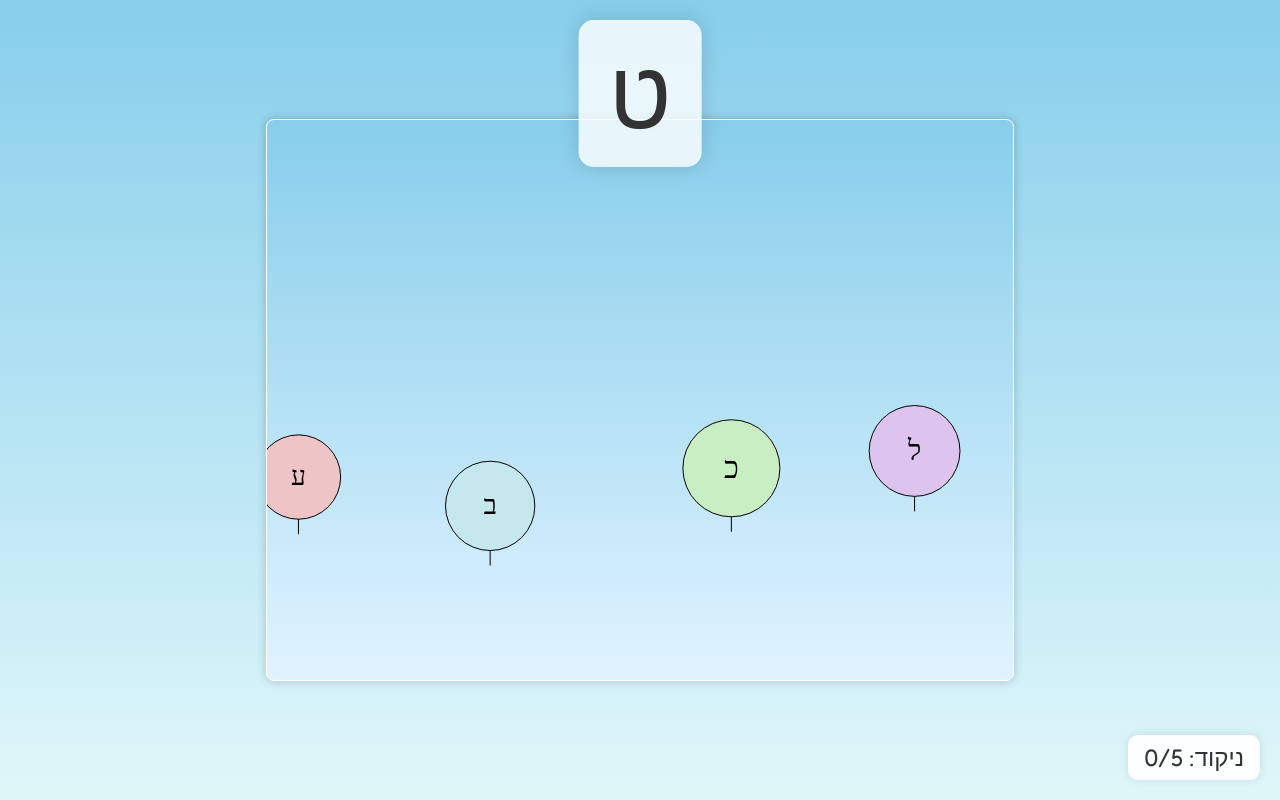
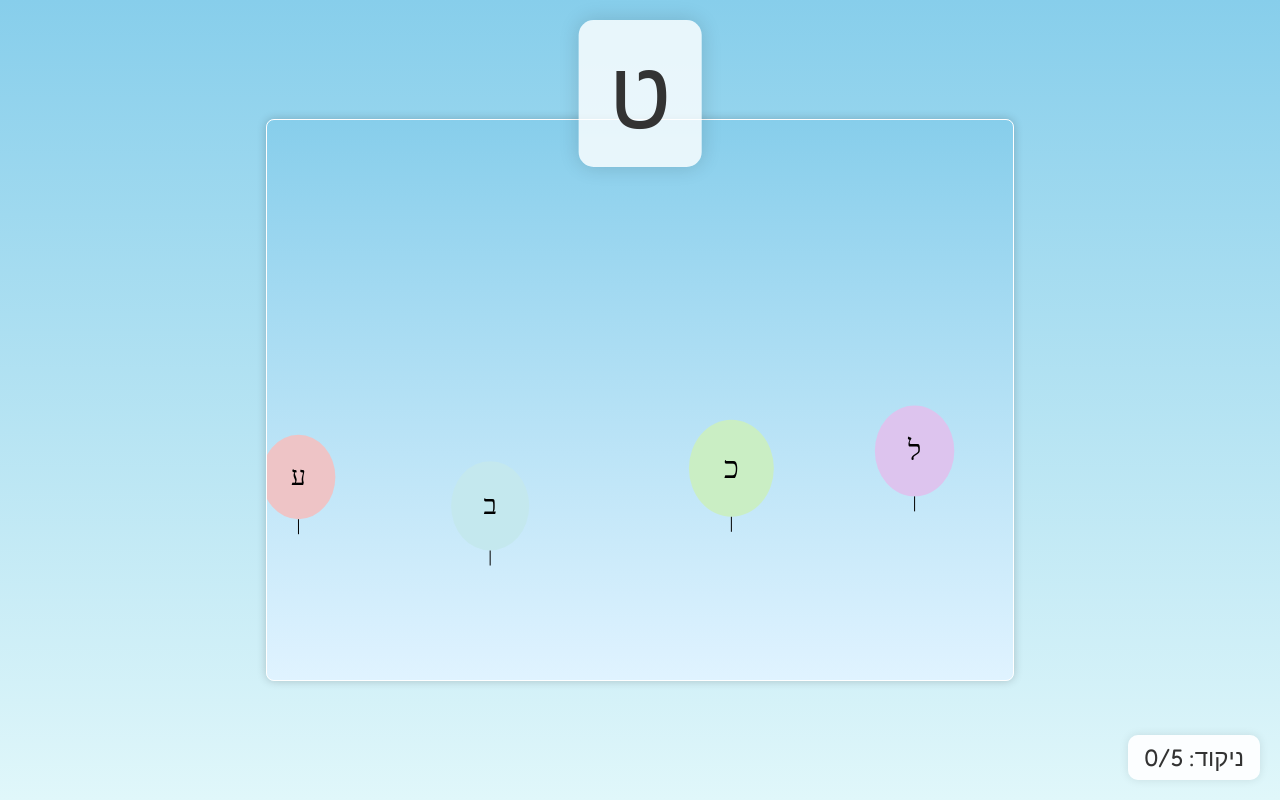
Before and after one commit to nogashimoni/hebrew-balloon-game, a plain HTML site: page index.html in a window 1280 px wide. Drawn offline with Linux system fonts and the light colour scheme.

Commit message:
Removed highlight effect from balloons

```diff
--- a/index.html
+++ b/index.html
@@ -215,15 +215,15 @@
             }
 
             draw() {
-                // Draw balloon - make it rounder
+                // Draw balloon - make it rounder and narrower
                 ctx.beginPath();
                 ctx.fillStyle = this.color;
-                ctx.ellipse(this.x, this.y, this.size * 0.8, this.size * 0.8, 0, 0, Math.PI * 2);
+                ctx.ellipse(this.x, this.y, this.size * 0.7, this.size * 0.8, 0, 0, Math.PI * 2);
                 ctx.fill();
-                ctx.stroke();
 
                 // Draw string
                 ctx.beginPath();
+                ctx.strokeStyle = 'black';
                 ctx.moveTo(this.x, this.y + this.size * 0.8);
                 ctx.lineTo(this.x, this.y + this.size * 0.8 + 15);
                 ctx.stroke();
```
